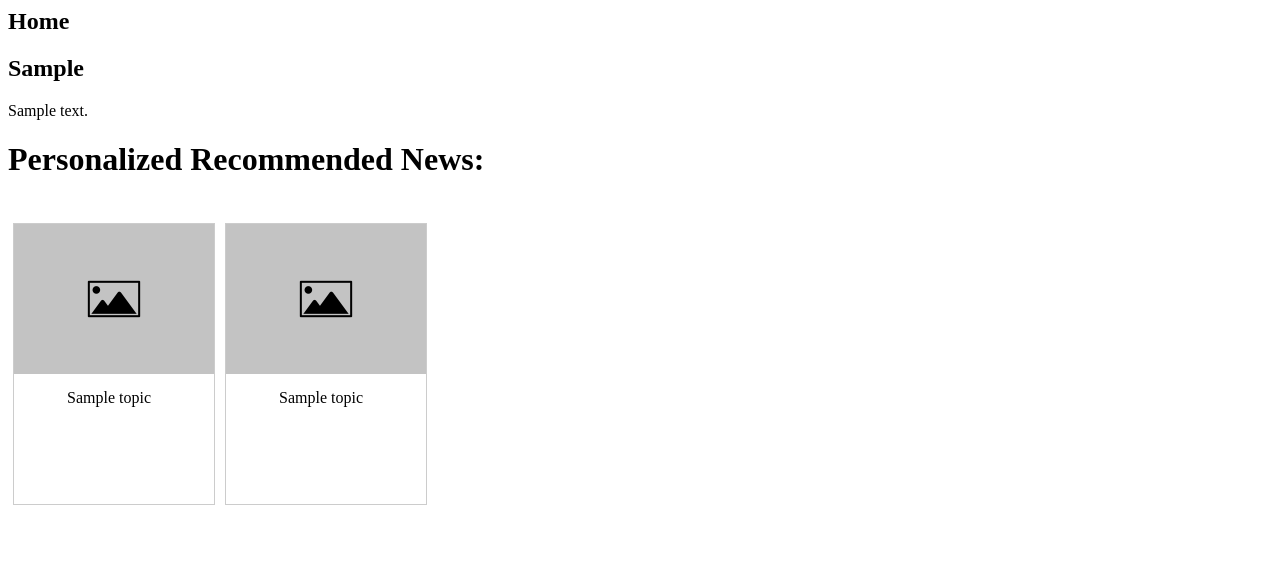
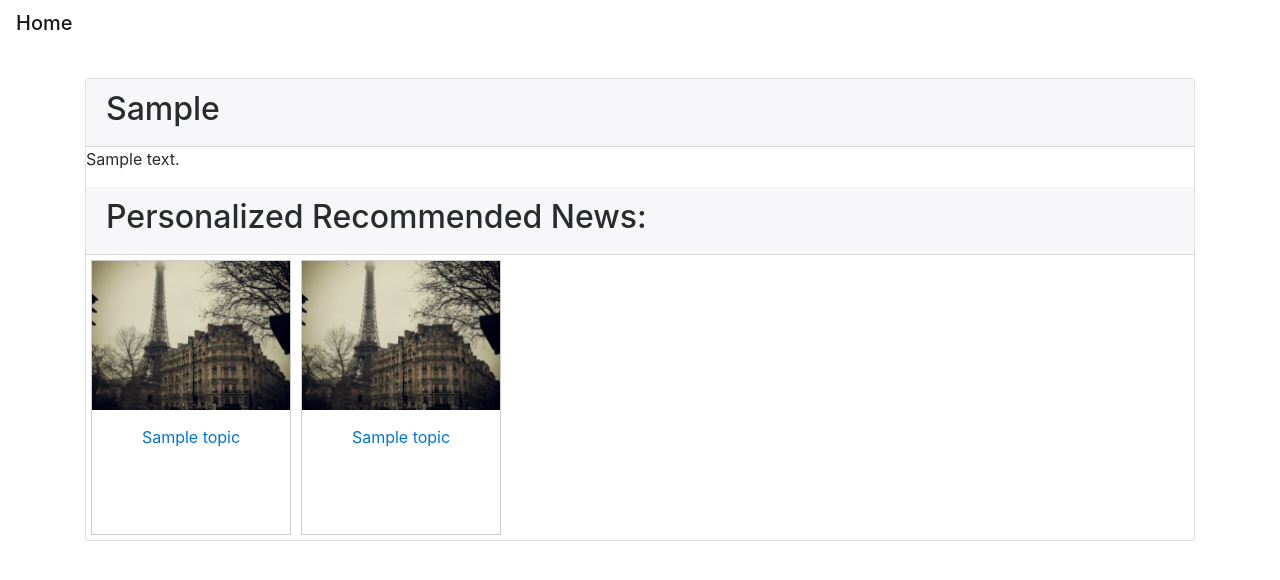
Before and after one commit to anukulu/News-Recommender-System, a Django app: template recommender/templates/recommender/contentpage.html in a window 1280 px wide. Shown: the top 580 px of the page. Run offline with Django 3.2, Linux system fonts and the light colour scheme; the template is opened without the code that fills it: most values are stand-ins (such as "Sample title", 1, 10 or a date in 2020); parts of the project's set-up code (start-up, migrations or seed data) failed here and were passed over; some libraries are stand-ins or nearby versions.

Commit message:
The UI has been made better

```diff
--- a/FakeNews/views.py
+++ b/FakeNews/views.py
@@ -60,6 +60,6 @@
 		output = classifier.predict(vectorizer.transform(news))
 
 
-		op = (output[0]+" ")*3+"!!!"
+		op = (output[0])
 
 	return render(request, "FakeNews/detector.html", context= {'text' : op, 'text2': sentences})
--- a/recommender/templates/recommender/contentpage.html
+++ b/recommender/templates/recommender/contentpage.html
@@ -5,6 +5,7 @@
   margin: 5px;
   border: 1px solid #ccc;
   float: left;
+  height:275px;
   width: 200px;
 }
 
@@ -18,33 +19,43 @@
 }
 
 div.desc {
-  padding: 15px;
-  text-align: center;
-  width: 160px;
-  height: 100px;
+  padding: 15px 8px;
+
 }
 a {
 	text-decoration: none;
 	color: black;
 }
 </style>
+<link rel="stylesheet" href="https://maxcdn.bootstrapcdn.com/bootstrap/4.0.0-beta.3/css/bootstrap.min.css" integrity="sha384-Zug+QiDoJOrZ5t4lssLdxGhVrurbmBWopoEl+M6BdEfwnCJZtKxi1KgxUyJq13dy" crossorigin="anonymous">
+  <script src="https://code.jquery.com/jquery-3.2.1.slim.min.js" integrity="sha384-KJ3o2DKtIkvYIK3UENzmM7KCkRr/rE9/Qpg6aAZGJwFDMVNA/GpGFF93hXpG5KkN" crossorigin="anonymous"></script>
+  <script src="https://cdnjs.cloudflare.com/ajax/libs/popper.js/1.12.9/umd/popper.min.js" integrity="sha384-ApNbgh9B+Y1QKtv3Rn7W3mgPxhU9K/ScQsAP7hUibX39j7fakFPskvXusvfa0b4Q" crossorigin="anonymous"></script>
+  <script src="https://maxcdn.bootstrapcdn.com/bootstrap/4.0.0-beta.3/js/bootstrap.min.js" integrity="sha384-a5N7Y/aK3qNeh15eJKGWxsqtnX/wWdSZSKp+81YjTmS15nvnvxKHuzaWwXHDli+4" crossorigin="anonymous"></script>
 </head>
 <body>
-	<h2><a href="{% url 'index' %}">Home</a></h2>
+<div class="navbar navbar-light bg-dark"><h2><a class="navbar-brand text-light" href="{% url 'index' %}">Home</a></h2></div>
+<div class="container">
+<div class="card mt-4 mb-4">
+	<div class="card-header">
 		{% if newsTopic %}
 			<h2>{{ newsTopic }}</h2>
 		{% endif %}
+	</div>
+	<div class="card-body text-justify">
 		{% if newsContent %}
 			<p>{{ newsContent }}</p>
 		{% endif %}
-
-<h1>Personalized Recommended News:</h1><br/>
+	</div>
+<div class="card-header">
+<h2>Personalized Recommended News:</h2>
+</div>
+<div class="image-gallery">
 {% if recommendations %}
 	{% for newsItem in recommendations %}
 		<div class="gallery">
 			{% load static %}
-	    	<img src="{% static 'recommender/images/default-image.jpg' %}" alt="Cinque Terre" width="600" height="400">
-	  		<div class="desc"><a href="{% url 'contentPage' newsItem.category newsItem.index %}">{{ newsItem.topic }}</a></div>
+	    	<img class = "thumbnail" src="{% static 'recommender/images/default-image.jpg' %}" alt="Cinque Terre" width="600" height="400">
+	  		<div class="desc text-center"><a href="{% url 'contentPage' newsItem.category newsItem.index %}">{{ newsItem.topic }}</a></div>
 		</div>
 	{% endfor %}
 {% endif %}
@@ -53,10 +64,13 @@
 	{% for newsItem in recommendations2 %}
 		<div class="gallery">
 			{% load static %}
-	    	<img src="{% static 'recommender/images/default-image.jpg' %}" alt="Cinque Terre" width="600" height="400">
-	  		<div class="desc"><a href="{% url 'contentPage' newsItem.category newsItem.index %}">{{ newsItem.topic }}</a></div>
+	    	<img class = "thumbnail" src="{% static 'recommender/images/default-image.jpg' %}" alt="Cinque Terre" width="600" height="400">
+	  		<div class="desc text-center"><a href="{% url 'contentPage' newsItem.category newsItem.index %}">{{ newsItem.topic }}</a></div>
 		</div>
 	{% endfor %}
 {% endif %}
+</div>
+</div>
+</div>
 </body>
 </html>
--- a/recommender/views.py
+++ b/recommender/views.py
@@ -127,7 +127,7 @@
 	newsContent = news[newsId]
 	newsTopic = topics[newsId]
 
-	numberOfRecommendations = 10
+	numberOfRecommendations = 10 - len(recommendations)
 	i = 0
 	newsIndex = []
 	for ctgry in categories3:
@@ -153,6 +153,7 @@
 		else:
 			break
 
+	print(newsIndex)
 	random.shuffle(newsIndex)
 
 	for indx in newsIndex:
```
Also changed, not shown: FakeNews/templates/FakeNews/detector.html (+29 -14 lines), recommender/templates/recommender/index.html (+21 -4 lines), recommender/static/recommender/images/default-image.jpg, recommender/templates/recommender/default-image.jpg, 1 other file. Lines whose indentation alone changed are shown as unchanged.
